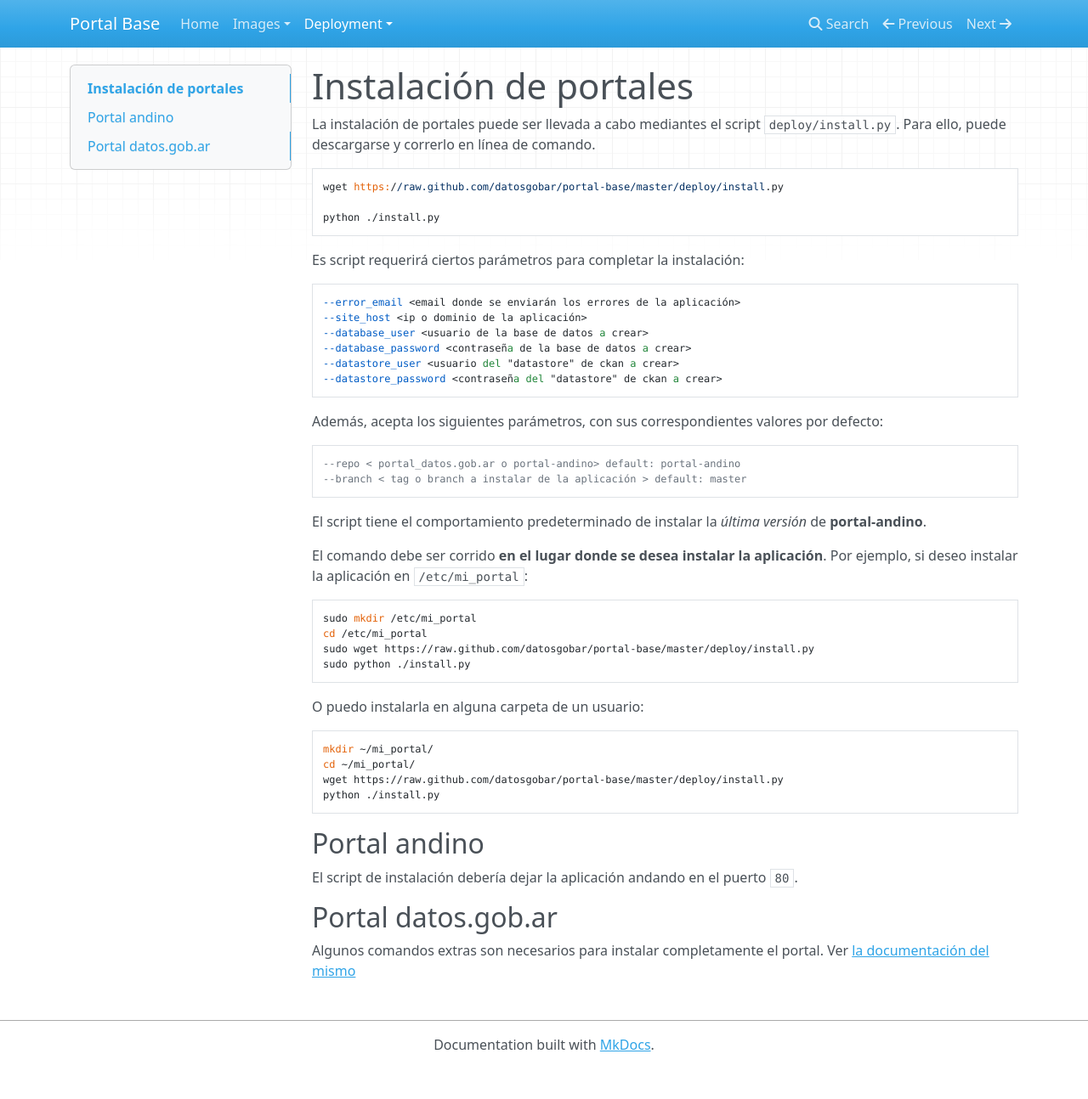
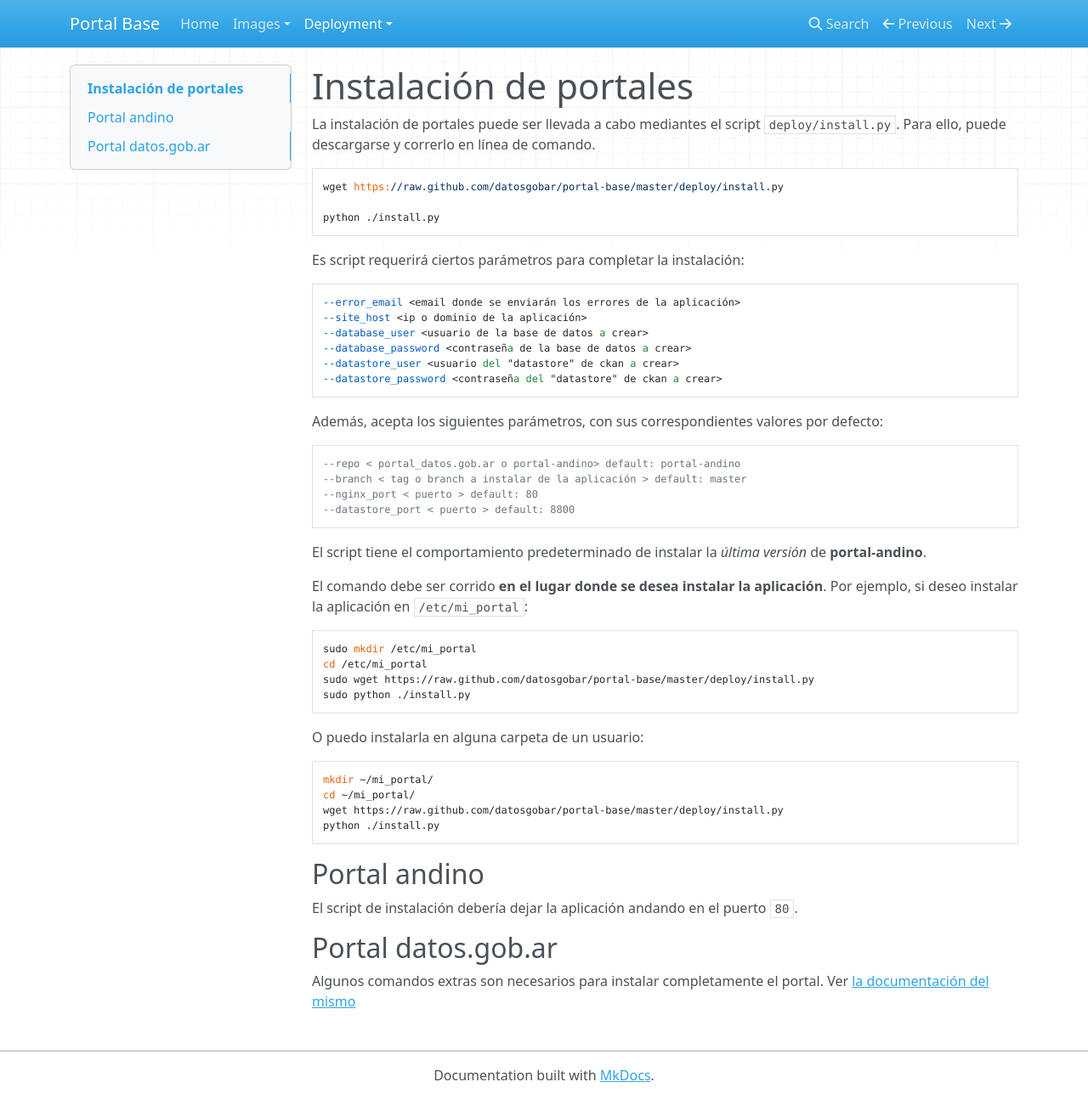
Before and after one commit to datosgobar/portal-base, an MkDocs documentation site: the page built from docs/deploy/install.md, in a window 1280 px wide and 1294 px high. Shown: the whole window at 85% size. Built offline with MkDocs 1.6.1, drawn with Linux system fonts in a browser that asks for light colours; nearby versions of some CDN libraries; old or Windows-style settings are respelled for this version of MkDocs.

Commit message:
Actualizo la documentacion

```diff
--- a/docs/deploy/install.md
+++ b/docs/deploy/install.md
@@ -20,6 +20,8 @@ Además, acepta los siguientes parámetros, con sus correspondientes valores por
 
     --repo < portal_datos.gob.ar o portal-andino> default: portal-andino
     --branch < tag o branch a instalar de la aplicación > default: master
+    --nginx_port < puerto > default: 80
+    --datastore_port < puerto > default: 8800
 
 El script tiene el comportamiento predeterminado de instalar la *última versión* de **portal-andino**.
 
```
